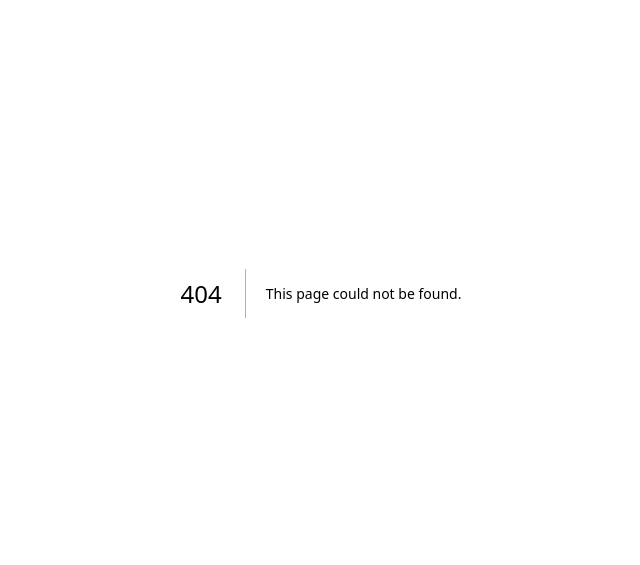
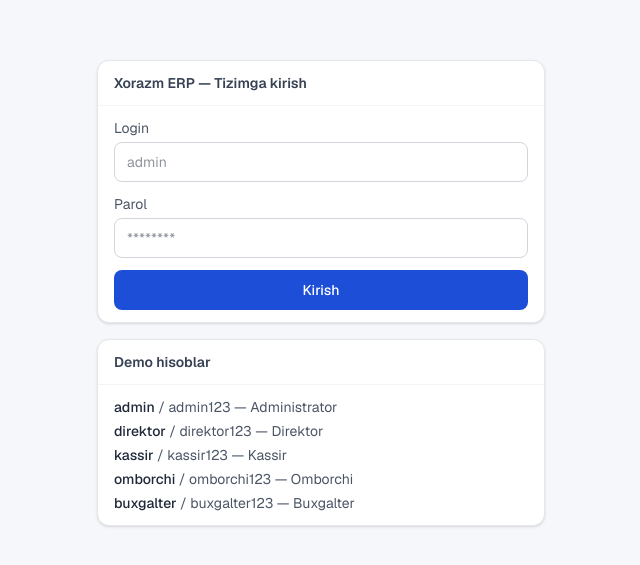
Before and after one commit to davronbek-malikov/xorazm, a Next.js app: page /login in a window 1280 px wide. Before the commit this address had no page. Shown: the part 107-672 px from the top of the page, without its empty margins (319-959 px from the left). Built offline with nearby package versions, Linux system fonts and the light colour scheme.

Commit message:
Add demo login page, auth helpers, and session middleware

```diff
--- /dev/null
+++ b/src/app/login/page.tsx
@@ -0,0 +1,75 @@
+"use client";
+
+import { FormEvent, useState } from "react";
+import { useRouter } from "next/navigation";
+import { login } from "@/lib/auth";
+import { Button } from "@/components/ui/button";
+import { Input } from "@/components/ui/input";
+import { Card, CardContent, CardHeader, CardTitle } from "@/components/ui/card";
+
+const DEMO_ACCOUNTS = [
+  { username: "admin", password: "admin123", role: "Administrator" },
+  { username: "direktor", password: "direktor123", role: "Direktor" },
+  { username: "kassir", password: "kassir123", role: "Kassir" },
+  { username: "omborchi", password: "omborchi123", role: "Omborchi" },
+  { username: "buxgalter", password: "buxgalter123", role: "Buxgalter" },
+];
+
+export default function LoginPage() {
+  const router = useRouter();
+  const [username, setUsername] = useState("");
+  const [password, setPassword] = useState("");
+  const [error, setError] = useState("");
+
+  function handleSubmit(e: FormEvent) {
+    e.preventDefault();
+    const session = login(username, password);
+    if (!session) {
+      setError("Login yoki parol noto'g'ri");
+      return;
+    }
+    router.push("/");
+  }
+
+  return (
+    <div className="flex min-h-screen items-center justify-center bg-surface p-4">
+      <div className="w-full max-w-md space-y-4">
+        <Card>
+          <CardHeader>
+            <CardTitle className="text-lg">Xorazm ERP — Tizimga kirish</CardTitle>
+          </CardHeader>
+          <CardContent>
+            <form onSubmit={handleSubmit} className="space-y-3">
+              <div>
+                <label className="mb-1 block text-sm text-gray-600">Login</label>
+                <Input value={username} onChange={(e) => setUsername(e.target.value)} placeholder="admin" />
+              </div>
+              <div>
+                <label className="mb-1 block text-sm text-gray-600">Parol</label>
+                <Input type="password" value={password} onChange={(e) => setPassword(e.target.value)} placeholder="********" />
+              </div>
+              {error && <p className="text-sm text-red-600">{error}</p>}
+              <Button type="submit" className="w-full">
+                Kirish
+              </Button>
+            </form>
+          </CardContent>
+        </Card>
+        <Card>
+          <CardHeader>
+            <CardTitle className="text-sm">Demo hisoblar</CardTitle>
+          </CardHeader>
+          <CardContent>
+            <ul className="space-y-1 text-sm text-gray-600">
+              {DEMO_ACCOUNTS.map((acc) => (
+                <li key={acc.username}>
+                  <span className="font-medium text-gray-800">{acc.username}</span> / {acc.password} — {acc.role}
+                </li>
+              ))}
+            </ul>
+          </CardContent>
+        </Card>
+      </div>
+    </div>
+  );
+}
--- /dev/null
+++ b/src/lib/auth.ts
@@ -0,0 +1,35 @@
+"use client";
+
+import { USERS } from "./seed/users";
+import { User } from "./types";
+
+const COOKIE_NAME = "xorazm_session";
+
+export interface Session {
+  username: string;
+  fullName: string;
+  role: User["role"];
+}
+
+export function login(username: string, password: string): Session | null {
+  const user = USERS.find((u) => u.username === username && u.password === password && u.active);
+  if (!user) return null;
+  const session: Session = { username: user.username, fullName: user.fullName, role: user.role };
+  document.cookie = `${COOKIE_NAME}=${encodeURIComponent(JSON.stringify(session))}; path=/; max-age=86400`;
+  return session;
+}
+
+export function logout() {
+  document.cookie = `${COOKIE_NAME}=; path=/; max-age=0`;
+}
+
+export function getSession(): Session | null {
+  if (typeof document === "undefined") return null;
+  const match = document.cookie.match(new RegExp(`${COOKIE_NAME}=([^;]+)`));
+  if (!match) return null;
+  try {
+    return JSON.parse(decodeURIComponent(match[1])) as Session;
+  } catch {
+    return null;
+  }
+}
--- /dev/null
+++ b/src/middleware.ts
@@ -0,0 +1,22 @@
+import { NextRequest, NextResponse } from "next/server";
+
+const PUBLIC_PATHS = ["/login"];
+
+export function middleware(request: NextRequest) {
+  const { pathname } = request.nextUrl;
+
+  if (PUBLIC_PATHS.includes(pathname)) {
+    return NextResponse.next();
+  }
+
+  const session = request.cookies.get("xorazm_session");
+  if (!session) {
+    return NextResponse.redirect(new URL("/login", request.url));
+  }
+
+  return NextResponse.next();
+}
+
+export const config = {
+  matcher: ["/((?!_next/static|_next/image|favicon.ico).*)"],
+};
```
